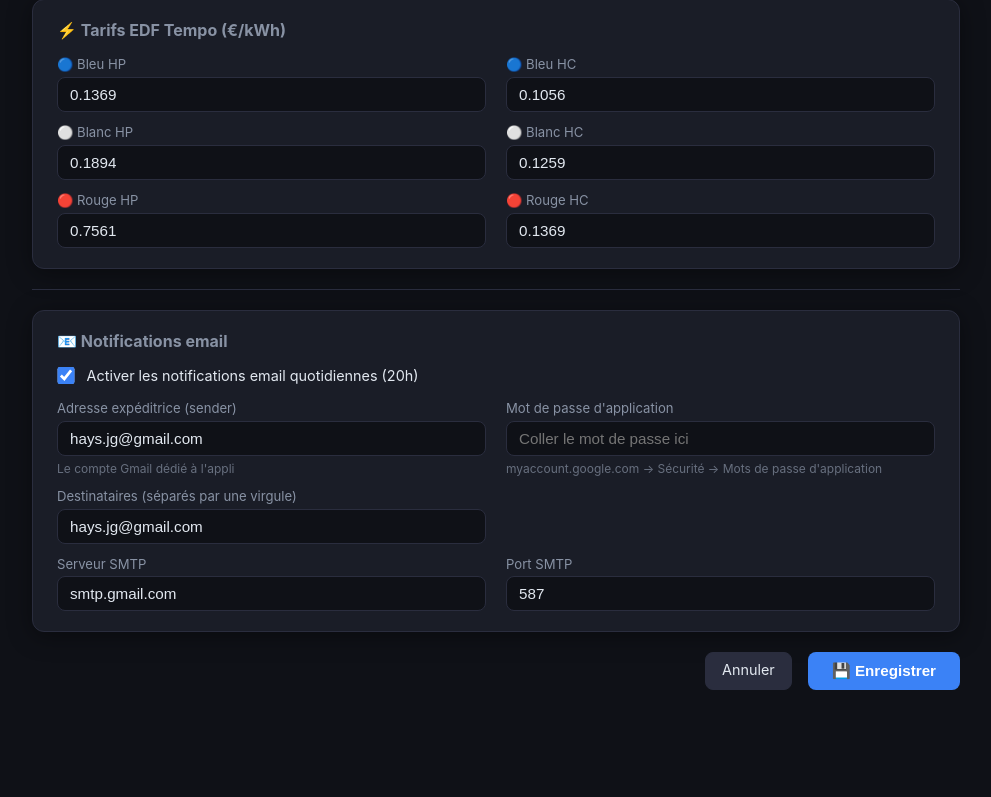
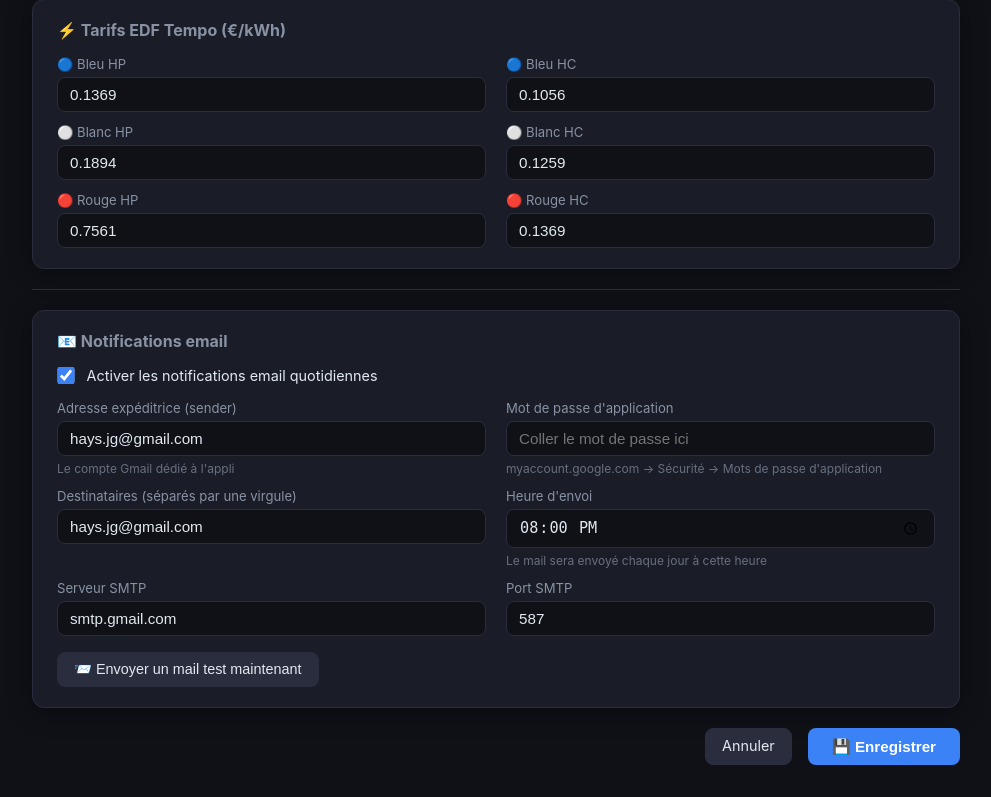
Before and after one commit to haysjg/Heating-Advisor, a Flask app: page /config in a window 1280 px wide. Shown: the part 1459-2256 px from the top of the page, without its empty margins (144-1135 px from the left). Before the commit the page ends 2149 px from the top, so only its background shows below. Run offline with Flask 3, Linux system fonts and the light colour scheme.

Commit message:
feat: notification email planifiée via APScheduler, heure configurable depuis l'UI
- APScheduler tourne en background dans Flask (pas de cron système)
- Heure d'envoi configurable (champ time) dans la page de configuration
- Bouton "Envoyer un mail test maintenant" dans la section email
- notify.main() retourne bool au lieu de sys.exit() pour être appelable depuis app.py
- Replanification automatique à chaque sauvegarde de config

Co-Authored-By: Claude Sonnet 4.6 <noreply@anthropic.com>

```diff
--- a/app.py
+++ b/app.py
@@ -8,6 +8,8 @@ import json
 import os
 from datetime import datetime
 from flask import Flask, render_template, jsonify, request
+from apscheduler.schedulers.background import BackgroundScheduler
+from apscheduler.triggers.cron import CronTrigger
 
 import config
 from modules.weather import get_current_temperature, get_tomorrow_weather, get_hourly_forecast
@@ -21,6 +23,37 @@ logger = logging.getLogger(__name__)
 app = Flask(__name__)
 
 load_overrides(config)
+
+# ── Scheduler de notification ─────────────────────────────────
+
+_scheduler = BackgroundScheduler(timezone="Europe/Paris")
+_scheduler.start()
+
+
+def _run_notify():
+    """Lance la notification email (appelé par le scheduler ou manuellement)."""
+    from notify import main as notify_main
+    return notify_main()
+
+
+def _reschedule_notify():
+    """(Re)planifie le job de notification selon la config courante."""
+    _scheduler.remove_all_jobs()
+    if config.EMAIL.get("enabled"):
+        hour = int(config.EMAIL.get("notify_hour", 20))
+        minute = int(config.EMAIL.get("notify_minute", 0))
+        _scheduler.add_job(
+            _run_notify,
+            CronTrigger(hour=hour, minute=minute, timezone="Europe/Paris"),
+            id="notify_job",
+            misfire_grace_time=300,
+        )
+        logger.info("Notification planifiée chaque jour à %02dh%02d", hour, minute)
+    else:
+        logger.info("Notifications email désactivées — aucun job planifié")
+
+
+_reschedule_notify()
 
 # Cache simple en mémoire pour éviter de surcharger les APIs
 _cache: dict = {"data": None, "expires_at": None}
@@ -94,6 +127,18 @@ def api_refresh():
         return jsonify({"error": str(e)}), 500
 
 
+@app.route("/api/notify-test", methods=["POST"])
+def api_notify_test():
+    try:
+        success = _run_notify()
+        if success:
+            return jsonify({"status": "ok"})
+        return jsonify({"error": "Envoi échoué — vérifiez les logs et la configuration SMTP"}), 500
+    except Exception as e:
+        logger.exception("Erreur test notification : %s", e)
+        return jsonify({"error": str(e)}), 500
+
+
 @app.route("/config")
 def config_page():
     purchase = {}
@@ -161,6 +206,8 @@ def api_config_save():
                 "recipients": [r.strip() for r in str(data.get("recipients", "")).split(",") if r.strip()],
                 "smtp_host": str(data.get("smtp_host", config.EMAIL.get("smtp_host", "smtp.gmail.com"))),
                 "smtp_port": int(data.get("smtp_port", config.EMAIL.get("smtp_port", 587))),
+                "notify_hour": int(data.get("notify_hour", config.EMAIL.get("notify_hour", 20))),
+                "notify_minute": int(data.get("notify_minute", config.EMAIL.get("notify_minute", 0))),
             },
         }
         os.makedirs(os.path.dirname(OVERRIDE_FILE), exist_ok=True)
@@ -169,6 +216,7 @@ def api_config_save():
         apply_overrides(config, override)
         _cache["data"] = None
         _cache["expires_at"] = None
+        _reschedule_notify()
         return jsonify({"status": "ok"})
     except (KeyError, ValueError) as e:
         return jsonify({"error": str(e)}), 400
--- a/config.py
+++ b/config.py
@@ -75,4 +75,6 @@ EMAIL = {
     "sender": "hays.jg@gmail.com",
     "app_password": "REMPLACER_PAR_MOT_DE_PASSE_APP",  # mot de passe d'application Gmail
     "recipients": ["hays.jg@gmail.com"],
+    "notify_hour": 20,    # heure d'envoi automatique (0-23)
+    "notify_minute": 0,   # minute d'envoi automatique (0-59)
 }
--- a/requirements.txt
+++ b/requirements.txt
@@ -2,3 +2,4 @@ flask>=3.0
 requests>=2.31
 beautifulsoup4>=4.12
 lxml>=5.0
+APScheduler>=3.10
--- a/templates/config.html
+++ b/templates/config.html
@@ -369,7 +369,7 @@
         <input type="checkbox" id="email_enabled" style="width:1.1rem;height:1.1rem;accent-color:var(--blue);cursor:pointer"
                {% if config.EMAIL.enabled %}checked{% endif %}>
         <label for="email_enabled" style="font-size:0.9rem;cursor:pointer">
-          Activer les notifications email quotidiennes (20h)
+          Activer les notifications email quotidiennes
         </label>
       </div>
 
@@ -393,7 +393,12 @@
           <input type="text" id="recipients" value="{{ config.EMAIL.recipients | join(', ') }}">
         </div>
 
-        <div class="form-group"></div>
+        <div class="form-group">
+          <label>Heure d'envoi</label>
+          <input type="time" id="notify_time"
+                 value="{{ '%02d:%02d'|format(config.EMAIL.notify_hour|default(20), config.EMAIL.notify_minute|default(0)) }}">
+          <span class="hint">Le mail sera envoyé chaque jour à cette heure</span>
+        </div>
 
         <div class="form-group">
           <label>Serveur SMTP</label>
@@ -407,6 +412,13 @@
         </div>
 
       </div>
+
+      <div style="margin-top:1rem">
+        <button type="button" class="btn-back" onclick="testNotify()" id="btn-test-notify">
+          📨 Envoyer un mail test maintenant
+        </button>
+      </div>
+
     </div>
 
     {# ── Actions ── #}
@@ -447,6 +459,9 @@
   function saveConfig() {
     const poids = parseFloat(getVal('poids_sac'));
     const hours = parseFloat(getVal('hours_per_bag'));
+    const notifyTimeParts = getVal('notify_time').split(':');
+    const notifyHour   = parseInt(notifyTimeParts[0]) || 20;
+    const notifyMinute = parseInt(notifyTimeParts[1]) || 0;
 
     const payload = {
       nb_sacs:              parseFloat(getVal('nb_sacs')),
@@ -482,6 +497,8 @@
       recipients:           getVal('recipients'),
       smtp_host:            getVal('smtp_host'),
       smtp_port:            parseInt(getVal('smtp_port')),
+      notify_hour:          notifyHour,
+      notify_minute:        notifyMinute,
     };
 
     fetch('/api/config', {
@@ -500,6 +517,22 @@
     .catch(() => showToast('Erreur réseau', false));
   }
 
+  function testNotify() {
+    const btn = document.getElementById('btn-test-notify');
+    btn.disabled = true;
+    btn.textContent = '⏳ Envoi en cours…';
+    fetch('/api/notify-test', { method: 'POST' })
+      .then(r => r.json())
+      .then(d => {
+        showToast(d.status === 'ok' ? '✓ Mail envoyé !' : 'Erreur : ' + (d.error || 'inconnue'), d.status === 'ok');
+      })
+      .catch(() => showToast('Erreur réseau', false))
+      .finally(() => {
+        btn.disabled = false;
+        btn.textContent = '📨 Envoyer un mail test maintenant';
+      });
+  }
+
   // Init
   calcPoele();
   </script>
```
Also changed, not shown: notify.py (+4 -4 lines).
